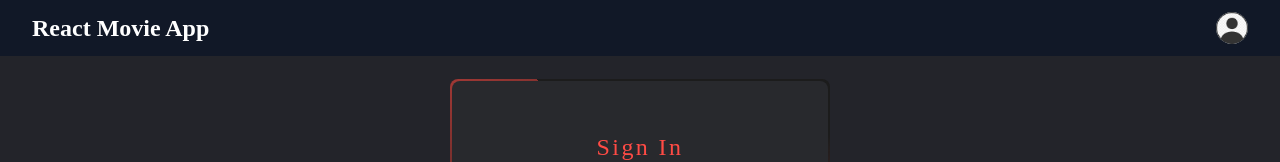
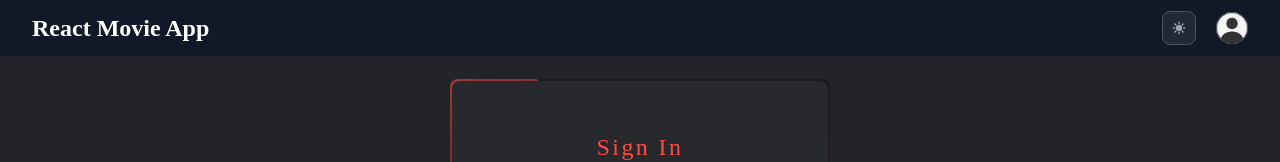
Before and after one commit to fulyature/movie-app-tailwind.css, a React (Create React App) app: page /login in a window 1280 px wide. Shown: the top 162 px of the page. Built offline with nearby package versions, Linux system fonts and the light colour scheme; no server answers.

Commit message:
Swith Component dark/light mode

```diff
--- a/src/components/Navbar.jsx
+++ b/src/components/Navbar.jsx
@@ -3,6 +3,7 @@
 import avatar from "../assets/icons/avatar.png";
 import { Link } from "react-router-dom";
 import { AuthContext } from "../context/AuthContext";
+import Switch from "./Switch";
 
 function classNames(...classes) {
   return classes.filter(Boolean).join(" ");
@@ -26,6 +27,7 @@
               {currentUser && (
                 <h5 className="mr-2 capitalize">{displayName}</h5>
               )}
+              <Switch />
               {/* Profile dropdown */}
               <Menu as="div" className="relative ml-3">
                 <div>
--- a/src/components/Switch.jsx
+++ b/src/components/Switch.jsx
@@ -0,0 +1,52 @@
+import React, { useState } from "react";
+
+const Switch = () => {
+  const [darkMode, setDarkMode] = useState(true);
+
+  if (darkMode) {
+    document.documentElement.classList.add("dark");
+  } else {
+    document.documentElement.classList.remove("dark");
+  }
+
+  return (
+    <div className="flex col-span-1 justify-end">
+      <button
+        type="button"
+        title="Toggle dark/light mode"
+        onClick={() => setDarkMode(!darkMode)}
+        className="flex items-center p-2 mr-2 text-xs font-medium text-gray-700 bg-white rounded-lg border border-gray-200 toggle-dark-state-example hover:bg-gray-100 hover:text-blue-700 focus:z-10 focus:ring-2 focus:ring-gray-300 dark:focus:ring-gray-500 dark:bg-gray-800 focus:outline-none dark:text-gray-400 dark:border-gray-600 dark:hover:text-white dark:hover:bg-gray-700"
+      >
+        {darkMode ? (
+          <svg
+            aria-hidden="true"
+            icon="sun"
+            className="w-4 h-4"
+            fill="currentColor"
+            viewBox="0 0 20 20"
+            xmlns="http://www.w3.org/2000/svg"
+          >
+            <path
+              d="M10 2a1 1 0 011 1v1a1 1 0 11-2 0V3a1 1 0 011-1zm4 8a4 4 0 11-8 0 4 4 0 018 0zm-.464 4.95l.707.707a1 1 0 001.414-1.414l-.707-.707a1 1 0 00-1.414 1.414zm2.12-10.607a1 1 0 010 1.414l-.706.707a1 1 0 11-1.414-1.414l.707-.707a1 1 0 011.414 0zM17 11a1 1 0 100-2h-1a1 1 0 100 2h1zm-7 4a1 1 0 011 1v1a1 1 0 11-2 0v-1a1 1 0 011-1zM5.05 6.464A1 1 0 106.465 5.05l-.708-.707a1 1 0 00-1.414 1.414l.707.707zm1.414 8.486l-.707.707a1 1 0 01-1.414-1.414l.707-.707a1 1 0 011.414 1.414zM4 11a1 1 0 100-2H3a1 1 0 000 2h1z"
+              fillRule="evenodd"
+              clipRule="evenodd"
+            />
+          </svg>
+        ) : (
+          <svg
+            aria-hidden="true"
+            icon="moon"
+            className="w-4 h-4"
+            fill="currentColor"
+            viewBox="0 0 20 20"
+            xmlns="http://www.w3.org/2000/svg"
+          >
+            <path d="M17.293 13.293A8 8 0 016.707 2.707a8.001 8.001 0 1010.586 10.586z" />
+          </svg>
+        )}
+      </button>
+    </div>
+  );
+};
+
+export default Switch;
```
Also changed, not shown: 7 other files (tests, documents, lock files or other folders).
